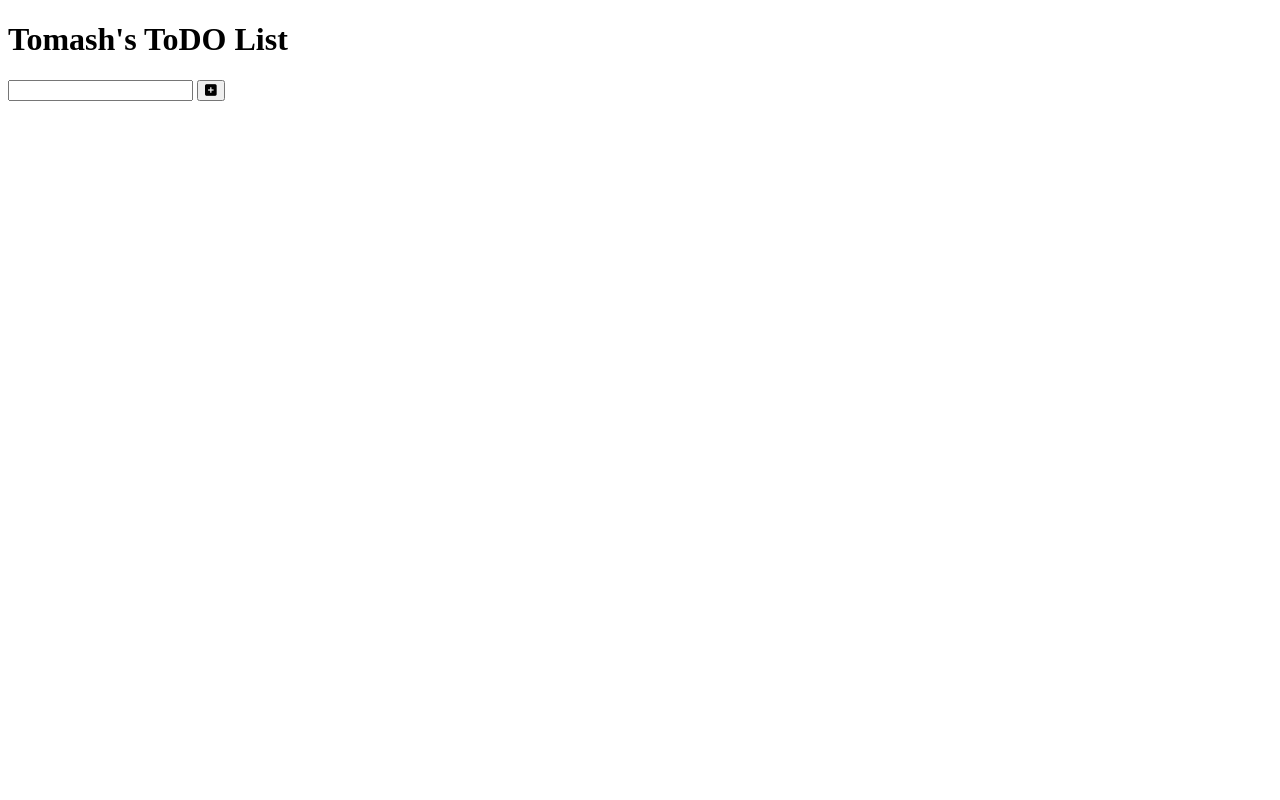
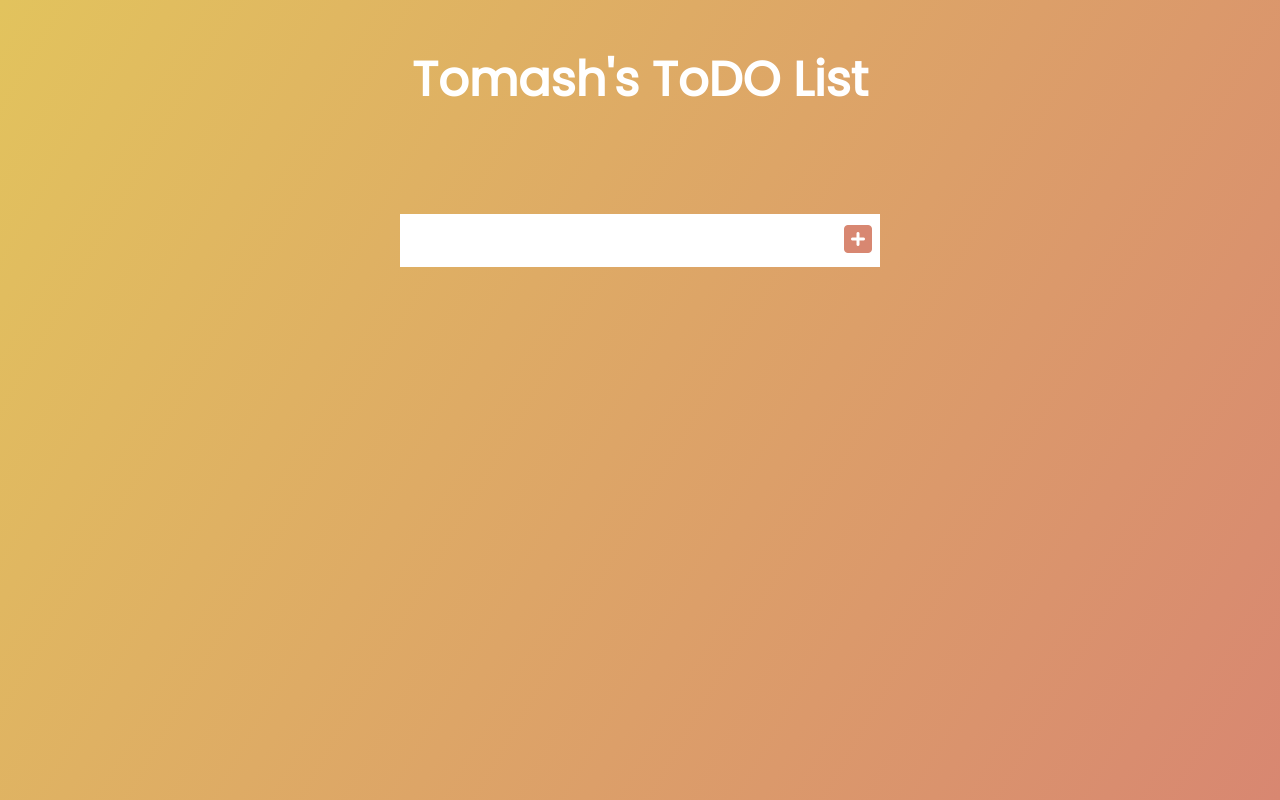
Before and after one commit to TomashVolodymyr/ToDo-lList-VanilaJS, a plain HTML site: page index.html in a window 1280 px wide. Drawn offline with Linux system fonts and the light colour scheme.

Commit message:
added css styles

```diff
--- a/index.html
+++ b/index.html
@@ -18,7 +18,10 @@
     <title>ToDO List</title>
 </head>
 <body>
-    <h1>Tomash's ToDO List</h1>
+    <header>
+        <h1>Tomash's ToDO List</h1>
+    </header>
+
 
     <form >
         <input type="text" class="todo-input">
--- a/styles.css
+++ b/styles.css
@@ -0,0 +1,39 @@
+*{
+    padding: 0;
+    margin: 0;
+    box-sizing: border-box;
+}
+body {
+    background: linear-gradient(120deg, #e2c35d, #d88771);
+    color: white;
+    font-family: "Poppins", sans-serif;
+    min-height: 100vh;
+}
+header {
+    font-size: 1.5rem;
+}
+header, form {
+    min-height: 20vh;
+    display: flex;
+    justify-content: center;
+    align-items: center;
+}
+
+form input,
+form button {
+    padding: 0.5rem;
+    font-size: 2rem;
+    border: none;
+    outline: none;
+    background: white;
+}
+form button {
+   color: #d88771;
+   background: white;
+   cursor: pointer;
+   transition: all 0.3s, ease;
+}
+form button:hover {
+    color: white;
+    background: #d88771;
+ }
```
